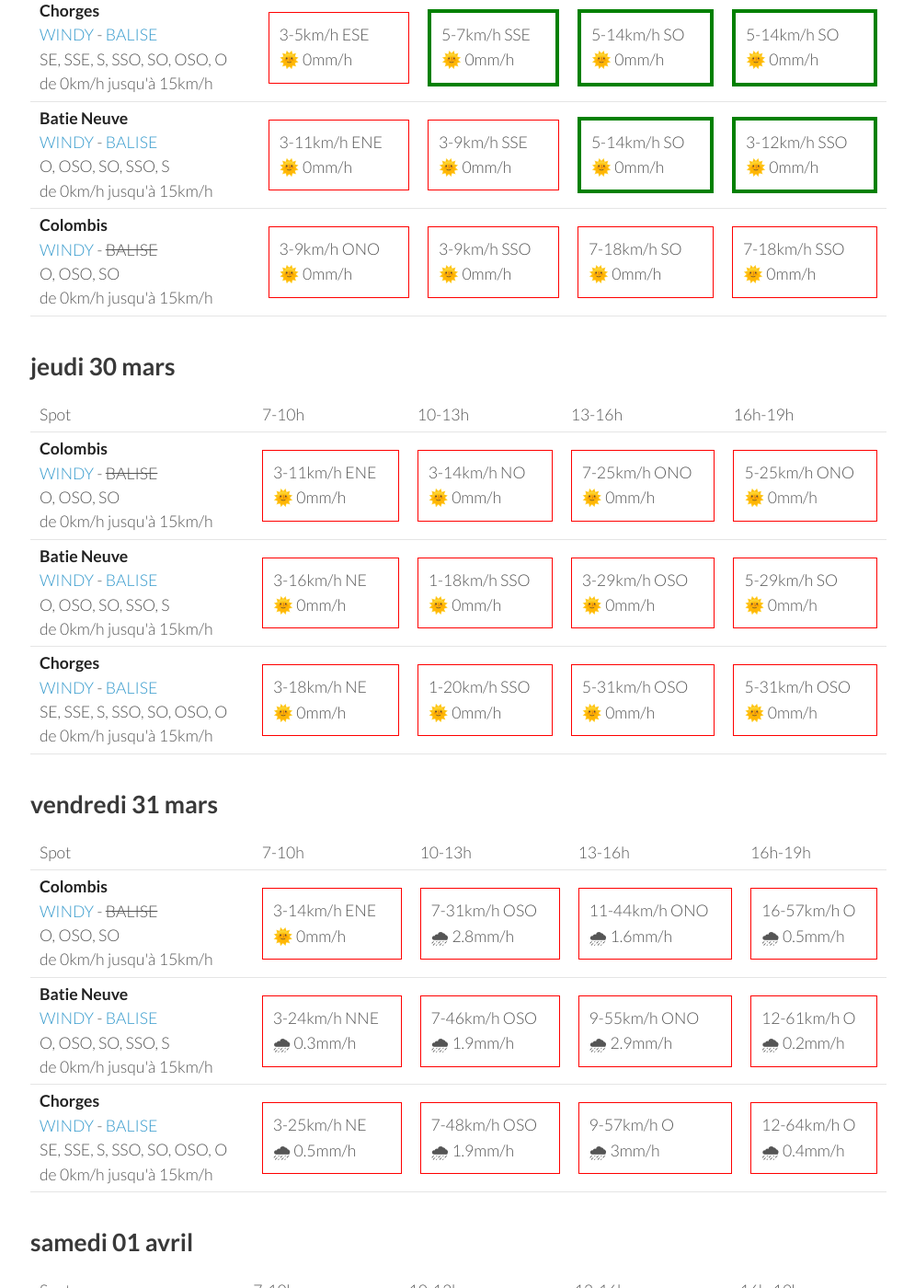
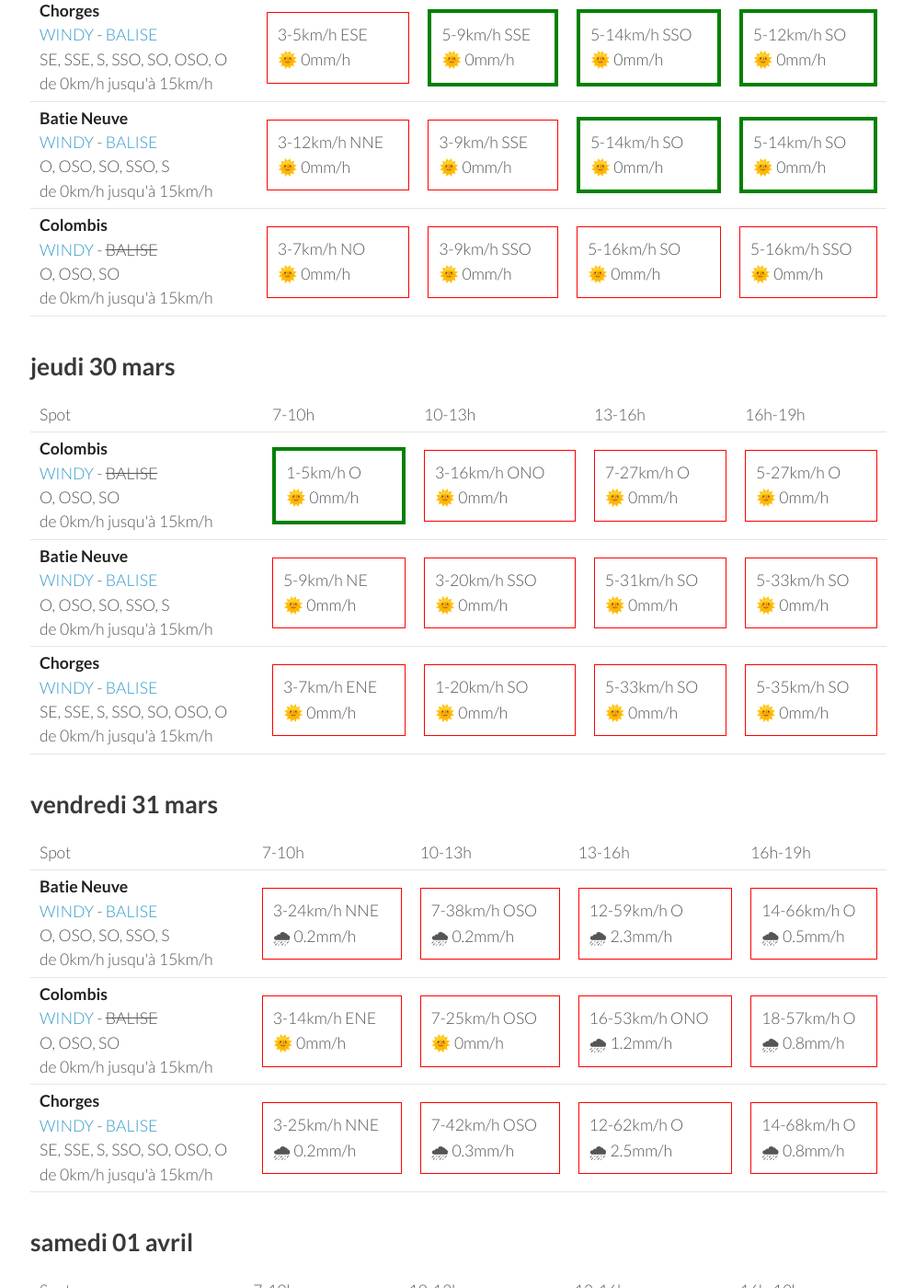
Before and after one commit to parapente-dans-le-nord/parapente-dans-le-nord.github.io, a Jekyll site: the page built from saint_andre.markdown, in a window 1280 px wide and 1400 px high, scrolled down 849 px. Shown: the whole window at 92% size, without its empty margins (25-1020 px from the left). Built offline with Jekyll 4.4.1, drawn with Linux system fonts in a browser that asks for light colours; some of the changed text lies outside the part shown.

Commit message:
update index.markdown

```diff
--- a/saint_andre.markdown
+++ b/saint_andre.markdown
@@ -25,27 +25,27 @@ page mise à jour le mardi 28 mars 13:36
         <td><strong>Batie Neuve</strong><br><a href="https://windy.com/44.584/6.236?44.559,6.262,10,m:eTtagly">WINDY</a> - <span class=""><a href="https://www.openwindmap.org/PP554">BALISE</a> </span><br> <span class="vent-favorable">O, OSO, SO, SSO, S</span><br><span class="force-vent">de 0km/h jusqu'à 15km/h</span> </td>
 
             <td><div class="not-flyable"><p>0-0km/h NA</p><p>🌧️ 0mm/h</p></div></td>
-            <td><div class="flyable"><p>5-11km/h SO</p><p>🌞 0mm/h</p></div></td>
-            <td><div class="not-flyable"><p>9-24km/h SO</p><p>🌞 0mm/h</p></div></td>
-            <td><div class="not-flyable"><p>7-22km/h SO</p><p>🌞 0mm/h</p></div></td>
+            <td><div class="not-flyable"><p>0-0km/h NA</p><p>🌧️ 0mm/h</p></div></td>
+            <td><div class="not-flyable"><p>0-0km/h NA</p><p>🌧️ 0mm/h</p></div></td>
+            <td><div class="not-flyable"><p>7-24km/h O</p><p>🌞 0mm/h</p></div></td>
+
+    </tr>
+<tr>
+        <td><strong>Colombis</strong><br><a href="https://windy.com/44.494/6.216?44.559,6.262,10">WINDY</a> - <span class="no-balise"> BALISE </span><br> <span class="vent-favorable">O, OSO, SO</span><br><span class="force-vent">de 0km/h jusqu'à 15km/h</span> </td>
+
+            <td><div class="not-flyable"><p>0-0km/h NA</p><p>🌧️ 0mm/h</p></div></td>
+            <td><div class="not-flyable"><p>0-0km/h NA</p><p>🌧️ 0mm/h</p></div></td>
+            <td><div class="not-flyable"><p>0-0km/h NA</p><p>🌧️ 0mm/h</p></div></td>
+            <td><div class="not-flyable"><p>7-22km/h O</p><p>🌞 0mm/h</p></div></td>
 
     </tr>
 <tr>
         <td><strong>Chorges</strong><br><a href="https://windy.com/44.578/6.280?44.559,6.262,10">WINDY</a> - <span class=""><a href="https://www.openwindmap.org/PP554">BALISE</a> </span><br> <span class="vent-favorable">SE, SSE, S, SSO, SO, OSO, O</span><br><span class="force-vent">de 0km/h jusqu'à 15km/h</span> </td>
 
             <td><div class="not-flyable"><p>0-0km/h NA</p><p>🌧️ 0mm/h</p></div></td>
-            <td><div class="flyable"><p>5-9km/h SO</p><p>🌞 0mm/h</p></div></td>
-            <td><div class="not-flyable"><p>9-22km/h SO</p><p>🌞 0mm/h</p></div></td>
-            <td><div class="not-flyable"><p>7-18km/h SO</p><p>🌞 0mm/h</p></div></td>
-
-    </tr>
-<tr>
-        <td><strong>Colombis</strong><br><a href="https://windy.com/44.494/6.216?44.559,6.262,10">WINDY</a> - <span class="no-balise"> BALISE </span><br> <span class="vent-favorable">O, OSO, SO</span><br><span class="force-vent">de 0km/h jusqu'à 15km/h</span> </td>
-
             <td><div class="not-flyable"><p>0-0km/h NA</p><p>🌧️ 0mm/h</p></div></td>
-            <td><div class="not-flyable"><p>3-11km/h SSO</p><p>🌞 0mm/h</p></div></td>
-            <td><div class="not-flyable"><p>7-20km/h SSO</p><p>🌞 0mm/h</p></div></td>
-            <td><div class="not-flyable"><p>7-20km/h OSO</p><p>🌞 0mm/h</p></div></td>
+            <td><div class="not-flyable"><p>0-0km/h NA</p><p>🌧️ 0mm/h</p></div></td>
+            <td><div class="not-flyable"><p>11-27km/h SO</p><p>🌞 0mm/h</p></div></td>
 
     </tr>
 
@@ -68,29 +68,29 @@ page mise à jour le mardi 28 mars 13:36
         <td><strong>Chorges</strong><br><a href="https://windy.com/44.578/6.280?44.559,6.262,10">WINDY</a> - <span class=""><a href="https://www.openwindmap.org/PP554">BALISE</a> </span><br> <span class="vent-favorable">SE, SSE, S, SSO, SO, OSO, O</span><br><span class="force-vent">de 0km/h jusqu'à 15km/h</span> </td>
 
             <td><div class="not-flyable"><p>3-5km/h ESE</p><p>🌞 0mm/h</p></div></td>
-            <td><div class="flyable"><p>5-7km/h SSE</p><p>🌞 0mm/h</p></div></td>
+            <td><div class="flyable"><p>5-9km/h SSE</p><p>🌞 0mm/h</p></div></td>
+            <td><div class="flyable"><p>5-14km/h SSO</p><p>🌞 0mm/h</p></div></td>
+            <td><div class="flyable"><p>5-12km/h SO</p><p>🌞 0mm/h</p></div></td>
+
+
+    </tr>
+<tr>
+        <td><strong>Batie Neuve</strong><br><a href="https://windy.com/44.584/6.236?44.559,6.262,10,m:eTtagly">WINDY</a> - <span class=""><a href="https://www.openwindmap.org/PP554">BALISE</a> </span><br> <span class="vent-favorable">O, OSO, SO, SSO, S</span><br><span class="force-vent">de 0km/h jusqu'à 15km/h</span> </td>
+
+            <td><div class="not-flyable"><p>3-12km/h NNE</p><p>🌞 0mm/h</p></div></td>
+            <td><div class="not-flyable"><p>3-9km/h SSE</p><p>🌞 0mm/h</p></div></td>
             <td><div class="flyable"><p>5-14km/h SO</p><p>🌞 0mm/h</p></div></td>
             <td><div class="flyable"><p>5-14km/h SO</p><p>🌞 0mm/h</p></div></td>
 
 
     </tr>
 <tr>
-        <td><strong>Batie Neuve</strong><br><a href="https://windy.com/44.584/6.236?44.559,6.262,10,m:eTtagly">WINDY</a> - <span class=""><a href="https://www.openwindmap.org/PP554">BALISE</a> </span><br> <span class="vent-favorable">O, OSO, SO, SSO, S</span><br><span class="force-vent">de 0km/h jusqu'à 15km/h</span> </td>
-
-            <td><div class="not-flyable"><p>3-11km/h ENE</p><p>🌞 0mm/h</p></div></td>
-            <td><div class="not-flyable"><p>3-9km/h SSE</p><p>🌞 0mm/h</p></div></td>
-            <td><div class="flyable"><p>5-14km/h SO</p><p>🌞 0mm/h</p></div></td>
-            <td><div class="flyable"><p>3-12km/h SSO</p><p>🌞 0mm/h</p></div></td>
-
-
-    </tr>
-<tr>
         <td><strong>Colombis</strong><br><a href="https://windy.com/44.494/6.216?44.559,6.262,10">WINDY</a> - <span class="no-balise"> BALISE </span><br> <span class="vent-favorable">O, OSO, SO</span><br><span class="force-vent">de 0km/h jusqu'à 15km/h</span> </td>
 
-            <td><div class="not-flyable"><p>3-9km/h ONO</p><p>🌞 0mm/h</p></div></td>
+            <td><div class="not-flyable"><p>3-7km/h NO</p><p>🌞 0mm/h</p></div></td>
             <td><div class="not-flyable"><p>3-9km/h SSO</p><p>🌞 0mm/h</p></div></td>
-            <td><div class="not-flyable"><p>7-18km/h SO</p><p>🌞 0mm/h</p></div></td>
-            <td><div class="not-flyable"><p>7-18km/h SSO</p><p>🌞 0mm/h</p></div></td>
+            <td><div class="not-flyable"><p>5-16km/h SO</p><p>🌞 0mm/h</p></div></td>
+            <td><div class="not-flyable"><p>5-16km/h SSO</p><p>🌞 0mm/h</p></div></td>
 
 
     </tr>
@@ -113,30 +113,30 @@ page mise à jour le mardi 28 mars 13:36
 <tr>
         <td><strong>Colombis</strong><br><a href="https://windy.com/44.494/6.216?44.559,6.262,10">WINDY</a> - <span class="no-balise"> BALISE </span><br> <span class="vent-favorable">O, OSO, SO</span><br><span class="force-vent">de 0km/h jusqu'à 15km/h</span> </td>
 
-            <td><div class="not-flyable"><p>3-11km/h ENE</p><p>🌞 0mm/h</p></div></td>
-            <td><div class="not-flyable"><p>3-14km/h NO</p><p>🌞 0mm/h</p></div></td>
-            <td><div class="not-flyable"><p>7-25km/h ONO</p><p>🌞 0mm/h</p></div></td>
-            <td><div class="not-flyable"><p>5-25km/h ONO</p><p>🌞 0mm/h</p></div></td>
+            <td><div class="flyable"><p>1-5km/h O</p><p>🌞 0mm/h</p></div></td>
+            <td><div class="not-flyable"><p>3-16km/h ONO</p><p>🌞 0mm/h</p></div></td>
+            <td><div class="not-flyable"><p>7-27km/h O</p><p>🌞 0mm/h</p></div></td>
+            <td><div class="not-flyable"><p>5-27km/h O</p><p>🌞 0mm/h</p></div></td>
 
 
     </tr>
 <tr>
         <td><strong>Batie Neuve</strong><br><a href="https://windy.com/44.584/6.236?44.559,6.262,10,m:eTtagly">WINDY</a> - <span class=""><a href="https://www.openwindmap.org/PP554">BALISE</a> </span><br> <span class="vent-favorable">O, OSO, SO, SSO, S</span><br><span class="force-vent">de 0km/h jusqu'à 15km/h</span> </td>
 
-            <td><div class="not-flyable"><p>3-16km/h NE</p><p>🌞 0mm/h</p></div></td>
-            <td><div class="not-flyable"><p>1-18km/h SSO</p><p>🌞 0mm/h</p></div></td>
-            <td><div class="not-flyable"><p>3-29km/h OSO</p><p>🌞 0mm/h</p></div></td>
-            <td><div class="not-flyable"><p>5-29km/h SO</p><p>🌞 0mm/h</p></div></td>
+            <td><div class="not-flyable"><p>5-9km/h NE</p><p>🌞 0mm/h</p></div></td>
+            <td><div class="not-flyable"><p>3-20km/h SSO</p><p>🌞 0mm/h</p></div></td>
+            <td><div class="not-flyable"><p>5-31km/h SO</p><p>🌞 0mm/h</p></div></td>
+            <td><div class="not-flyable"><p>5-33km/h SO</p><p>🌞 0mm/h</p></div></td>
 
 
     </tr>
 <tr>
         <td><strong>Chorges</strong><br><a href="https://windy.com/44.578/6.280?44.559,6.262,10">WINDY</a> - <span class=""><a href="https://www.openwindmap.org/PP554">BALISE</a> </span><br> <span class="vent-favorable">SE, SSE, S, SSO, SO, OSO, O</span><br><span class="force-vent">de 0km/h jusqu'à 15km/h</span> </td>
 
-            <td><div class="not-flyable"><p>3-18km/h NE</p><p>🌞 0mm/h</p></div></td>
-            <td><div class="not-flyable"><p>1-20km/h SSO</p><p>🌞 0mm/h</p></div></td>
-            <td><div class="not-flyable"><p>5-31km/h OSO</p><p>🌞 0mm/h</p></div></td>
-            <td><div class="not-flyable"><p>5-31km/h OSO</p><p>🌞 0mm/h</p></div></td>
+            <td><div class="not-flyable"><p>3-7km/h ENE</p><p>🌞 0mm/h</p></div></td>
+            <td><div class="not-flyable"><p>1-20km/h SO</p><p>🌞 0mm/h</p></div></td>
+            <td><div class="not-flyable"><p>5-33km/h SO</p><p>🌞 0mm/h</p></div></td>
+            <td><div class="not-flyable"><p>5-35km/h SO</p><p>🌞 0mm/h</p></div></td>
 
 
     </tr>
@@ -157,32 +157,32 @@ page mise à jour le mardi 28 mars 13:36
       <td>16h-19h</td>
     </tr>
 <tr>
-        <td><strong>Colombis</strong><br><a href="https://windy.com/44.494/6.216?44.559,6.262,10">WINDY</a> - <span class="no-balise"> BALISE </span><br> <span class="vent-favorable">O, OSO, SO</span><br><span class="force-vent">de 0km/h jusqu'à 15km/h</span> </td>
+        <td><strong>Batie Neuve</strong><br><a href="https://windy.com/44.584/6.236?44.559,6.262,10,m:eTtagly">WINDY</a> - <span class=""><a href="https://www.openwindmap.org/PP554">BALISE</a> </span><br> <span class="vent-favorable">O, OSO, SO, SSO, S</span><br><span class="force-vent">de 0km/h jusqu'à 15km/h</span> </td>
 
-            <td><div class="not-flyable"><p>3-14km/h ENE</p><p>🌞 0mm/h</p></div></td>
-            <td><div class="not-flyable"><p>7-31km/h OSO</p><p>🌧 2.8mm/h</p></div></td>
-            <td><div class="not-flyable"><p>11-44km/h ONO</p><p>🌧 1.6mm/h</p></div></td>
-            <td><div class="not-flyable"><p>16-57km/h O</p><p>🌧 0.5mm/h</p></div></td>
+            <td><div class="not-flyable"><p>3-24km/h NNE</p><p>🌧 0.2mm/h</p></div></td>
+            <td><div class="not-flyable"><p>7-38km/h OSO</p><p>🌧 0.2mm/h</p></div></td>
+            <td><div class="not-flyable"><p>12-59km/h O</p><p>🌧 2.3mm/h</p></div></td>
+            <td><div class="not-flyable"><p>14-66km/h O</p><p>🌧 0.5mm/h</p></div></td>
 
 
     </tr>
 <tr>
-        <td><strong>Batie Neuve</strong><br><a href="https://windy.com/44.584/6.236?44.559,6.262,10,m:eTtagly">WINDY</a> - <span class=""><a href="https://www.openwindmap.org/PP554">BALISE</a> </span><br> <span class="vent-favorable">O, OSO, SO, SSO, S</span><br><span class="force-vent">de 0km/h jusqu'à 15km/h</span> </td>
+        <td><strong>Colombis</strong><br><a href="https://windy.com/44.494/6.216?44.559,6.262,10">WINDY</a> - <span class="no-balise"> BALISE </span><br> <span class="vent-favorable">O, OSO, SO</span><br><span class="force-vent">de 0km/h jusqu'à 15km/h</span> </td>
 
-            <td><div class="not-flyable"><p>3-24km/h NNE</p><p>🌧 0.3mm/h</p></div></td>
-            <td><div class="not-flyable"><p>7-46km/h OSO</p><p>🌧 1.9mm/h</p></div></td>
-            <td><div class="not-flyable"><p>9-55km/h ONO</p><p>🌧 2.9mm/h</p></div></td>
-            <td><div class="not-flyable"><p>12-61km/h O</p><p>🌧 0.2mm/h</p></div></td>
+            <td><div class="not-flyable"><p>3-14km/h ENE</p><p>🌞 0mm/h</p></div></td>
+            <td><div class="not-flyable"><p>7-25km/h OSO</p><p>🌞 0mm/h</p></div></td>
+            <td><div class="not-flyable"><p>16-53km/h ONO</p><p>🌧 1.2mm/h</p></div></td>
+            <td><div class="not-flyable"><p>18-57km/h O</p><p>🌧 0.8mm/h</p></div></td>
 
 
     </tr>
 <tr>
         <td><strong>Chorges</strong><br><a href="https://windy.com/44.578/6.280?44.559,6.262,10">WINDY</a> - <span class=""><a href="https://www.openwindmap.org/PP554">BALISE</a> </span><br> <span class="vent-favorable">SE, SSE, S, SSO, SO, OSO, O</span><br><span class="force-vent">de 0km/h jusqu'à 15km/h</span> </td>
 
-            <td><div class="not-flyable"><p>3-25km/h NE</p><p>🌧 0.5mm/h</p></div></td>
-            <td><div class="not-flyable"><p>7-48km/h OSO</p><p>🌧 1.9mm/h</p></div></td>
-            <td><div class="not-flyable"><p>9-57km/h O</p><p>🌧 3mm/h</p></div></td>
-            <td><div class="not-flyable"><p>12-64km/h O</p><p>🌧 0.4mm/h</p></div></td>
+            <td><div class="not-flyable"><p>3-25km/h NNE</p><p>🌧 0.2mm/h</p></div></td>
+            <td><div class="not-flyable"><p>7-42km/h OSO</p><p>🌧 0.3mm/h</p></div></td>
+            <td><div class="not-flyable"><p>12-62km/h O</p><p>🌧 2.5mm/h</p></div></td>
+            <td><div class="not-flyable"><p>14-68km/h O</p><p>🌧 0.8mm/h</p></div></td>
 
 
     </tr>
```
Also changed, not shown: other parts of saint_andre.markdown (+1 -1 lines).
